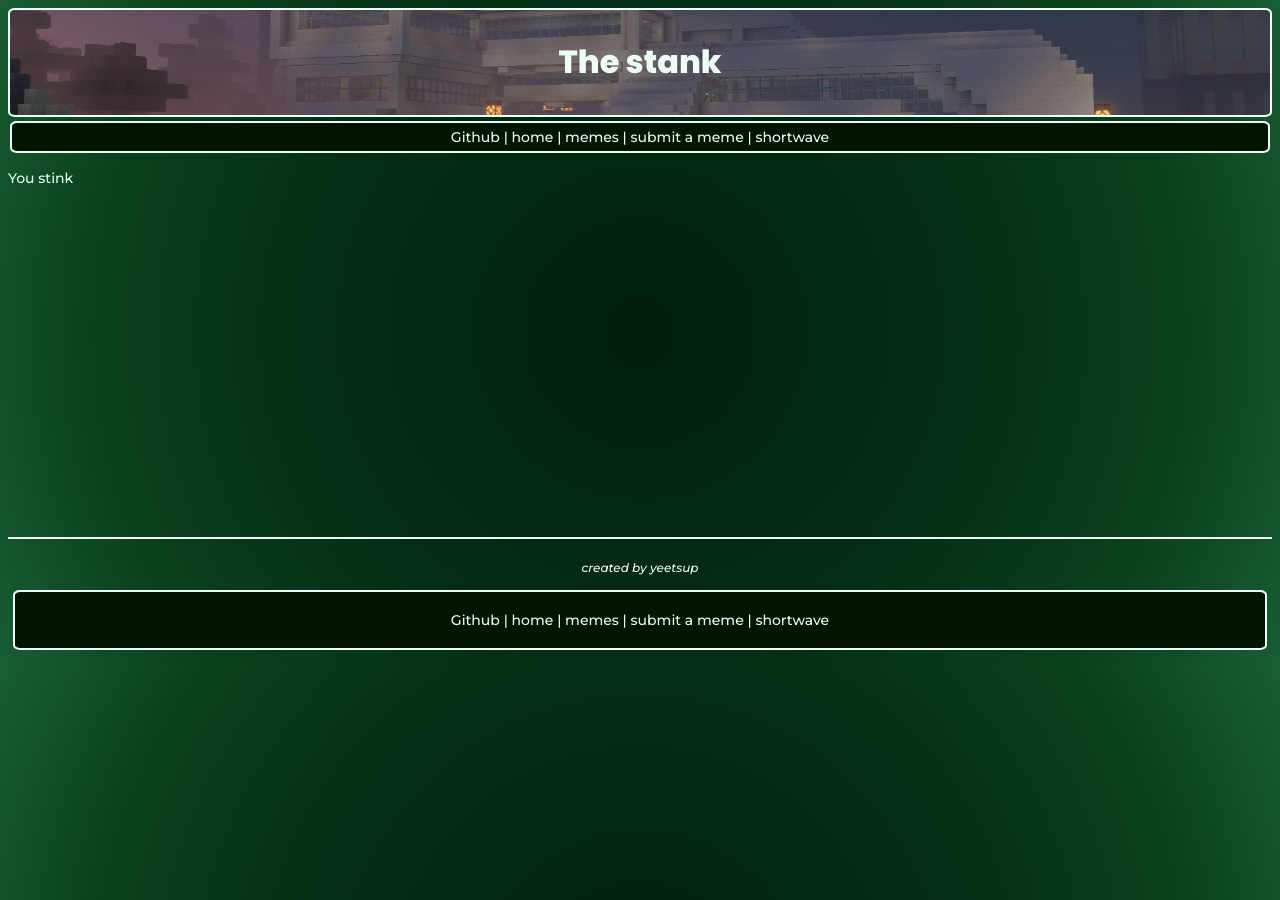
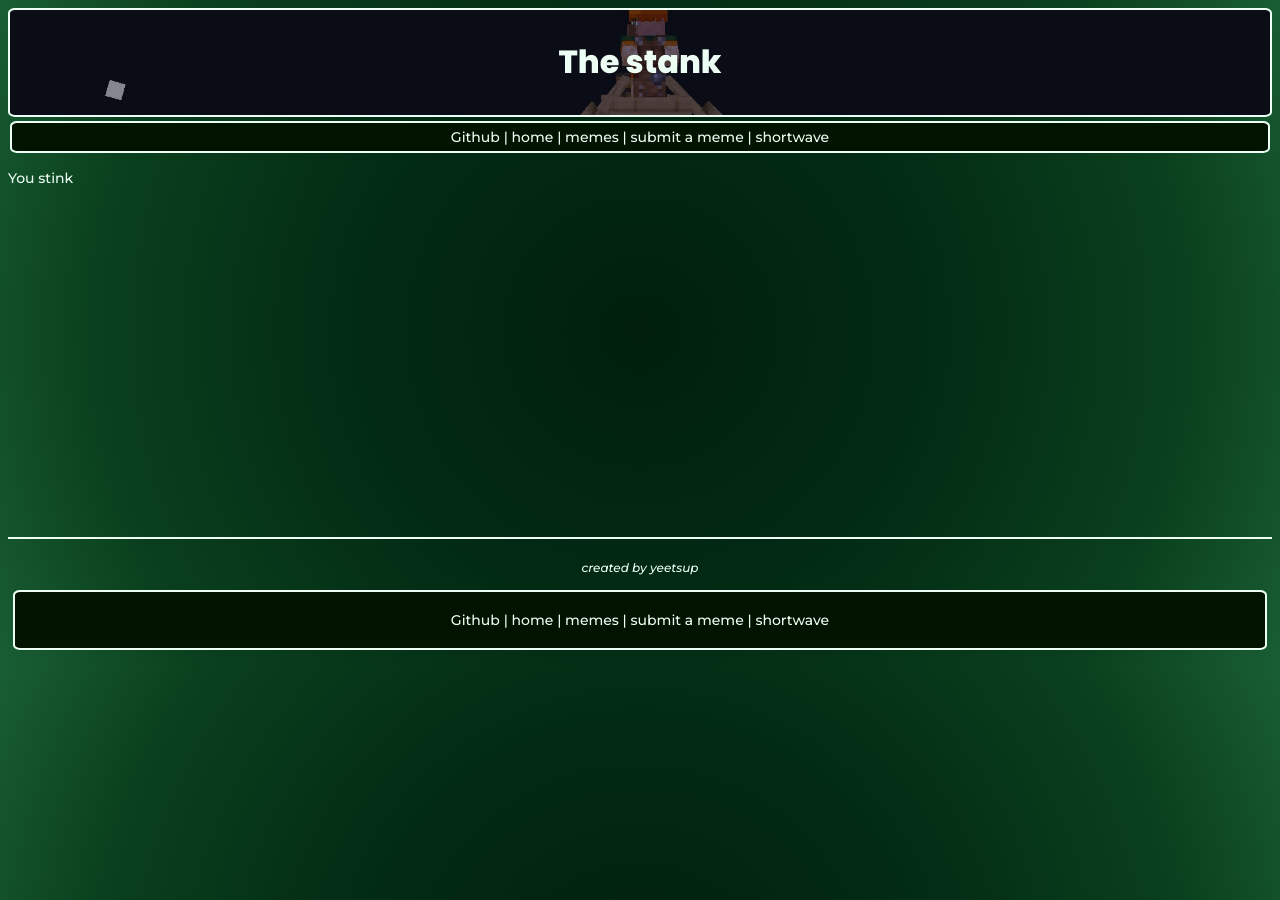
Before and after one commit to yeetssite/yeetssite.github.io, a Jekyll site: the page built from _posts/2024-04-22-Bals.markdown, in a window 1280 px wide. Built offline with Jekyll 4.4.1, drawn with Linux system fonts in a browser that asks for light colours; a script that is not in the unit is left out.

Commit message:
hurm(fr this time)

```diff
--- a/assets/css/green.css
+++ b/assets/css/green.css
@@ -18,7 +18,7 @@
   transition: ease-in 0.1s;
   border: 2.0px solid #edfff5;
   background-color: #001400;
-  background-image: url(../img/moincraft.jpg);
+  background-image: url(../img/moincraft2.jpg);
   background-size: cover;
   background-position: center;
   background-attachment: scroll;
```
